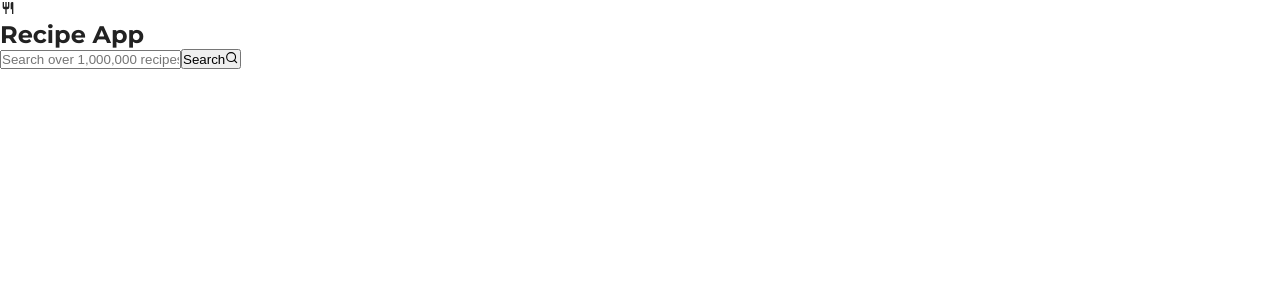
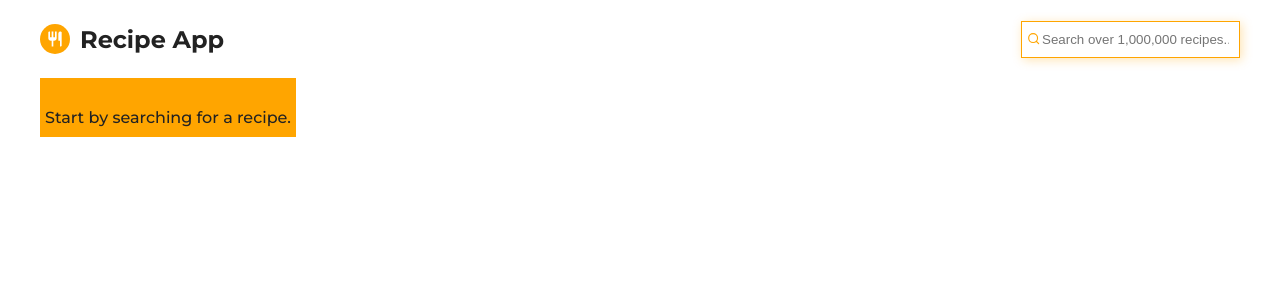
Before and after one commit to LetsCode20/recipe-app, a React (Create React App) app: page /1 in a window 1280 px wide. Shown: the top 300 px of the page. Built offline with nearby package versions, Linux system fonts and the light colour scheme.

Commit message:
Style the Header and the recipesList with pagination

```diff
--- a/src/Api/loadRecipes.js
+++ b/src/Api/loadRecipes.js
@@ -15,6 +15,7 @@ export const loadRecipes = async (recipeId, setRecipes) => {
     cookingTime: recipe.cooking_time,
     publisher: recipe.publisher,
     ingredients: recipe.ingredients,
+    isFavorite: false,
   };
 
   setRecipes([recipeData]);
--- a/src/Components/DetailsRecipe/DetailsRecipe.component.jsx
+++ b/src/Components/DetailsRecipe/DetailsRecipe.component.jsx
@@ -37,11 +37,6 @@ const DetailsRecipe = ({ recipes, isLoading }) => {
                 <Bs.BsPlusCircle />
               </div>
             </div>
-
-            <div>
-              <Bs.BsBookmark />
-              <Bs.BsBookmarkFill />
-            </div>
           </div>
 
           {/* Recipe Ingredients */}
--- a/src/Components/Header/Header.component.jsx
+++ b/src/Components/Header/Header.component.jsx
@@ -1,16 +1,21 @@
 import React from 'react';
 import * as Bi from 'react-icons/bi';
 import * as Fi from 'react-icons/fi';
+import { HeaderContainer, HeaderForm, HeaderTitle } from './Header.style';
 
 const Header = ({ search, handleChange, handleSubmit }) => {
   return (
-    <header>
-      <div>
+    <HeaderContainer>
+      <HeaderTitle to='/'>
         <Bi.BiRestaurant />
         <h2>Recipe App</h2>
-      </div>
+      </HeaderTitle>
 
-      <form onSubmit={handleSubmit}>
+      <HeaderForm onSubmit={handleSubmit}>
+        <button onSubmit={handleSubmit}>
+          <Fi.FiSearch />
+        </button>
+
         <input
           type='text'
           name='search'
@@ -18,12 +23,8 @@ const Header = ({ search, handleChange, handleSubmit }) => {
           value={search}
           onChange={handleChange}
         />
-        <button onSubmit={handleSubmit}>
-          Search
-          <Fi.FiSearch />
-        </button>
-      </form>
-    </header>
+      </HeaderForm>
+    </HeaderContainer>
   );
 };
 
--- a/src/Components/Header/Header.style.js
+++ b/src/Components/Header/Header.style.js
@@ -0,0 +1,54 @@
+import { Link } from 'react-router-dom';
+import styled from 'styled-components';
+
+export const HeaderContainer = styled.header`
+  display: flex;
+  justify-content: space-between;
+  padding: 20px 40px;
+`;
+
+export const HeaderTitle = styled(Link)`
+  display: flex;
+  align-items: center;
+  text-decoration: none;
+  color: #222;
+
+  svg {
+    font-size: 20px;
+    margin-right: 10px;
+    color: #fff;
+    background-color: orange;
+    border-radius: 50%;
+    padding: 5px;
+  }
+`;
+
+export const HeaderForm = styled.form`
+  display: flex;
+  align-items: center;
+
+  input {
+    background: none;
+    padding: 10px 20px;
+    border: 1px solid #ffa500;
+    box-shadow: 2px 2px 10px 0px rgba(255, 165, 0, 0.3);
+    -webkit-box-shadow: 2px 2px 10px 0px rgba(255, 165, 0, 0.3);
+    -moz-box-shadow: 2px 2px 10px 0px rgba(255, 165, 0, 0.3);
+
+    ::placeholder {
+      margin-right: -10px;
+    }
+  }
+
+  button {
+    padding: 10px;
+    background: none;
+    border: none;
+
+    svg {
+      margin-right: -45px;
+      margin-top: 2px;
+      color: #ffa500;
+    }
+  }
+`;
--- a/src/Components/Pagination/Pagination.component.jsx
+++ b/src/Components/Pagination/Pagination.component.jsx
@@ -1,14 +1,15 @@
 import React from 'react';
+import { PaginationNav } from './Pagination.style';
 
 const Pagination = ({ recipesPerPage, totalRecipes, paginate }) => {
   const pageNumbers = [];
 
-  for (let i = 0; i < Math.ceil(totalRecipes / recipesPerPage); i++) {
+  for (let i = 1; i < Math.ceil(totalRecipes / recipesPerPage); i++) {
     pageNumbers.push(i);
   }
 
   return (
-    <nav>
+    <PaginationNav>
       <ul>
         {pageNumbers.map((pageNumber) => (
           <li key={pageNumber}>
@@ -16,7 +17,7 @@ const Pagination = ({ recipesPerPage, totalRecipes, paginate }) => {
           </li>
         ))}
       </ul>
-    </nav>
+    </PaginationNav>
   );
 };
 
--- /dev/null
+++ b/src/Components/Pagination/Pagination.style.js
@@ -0,0 +1,21 @@
+import styled from 'styled-components';
+
+export const PaginationNav = styled.nav`
+  ul {
+    list-style-type: none;
+    display: flex;
+    flex-wrap: wrap;
+    justify-content: center;
+  }
+
+  li {
+    margin: 10px;
+  }
+
+  button {
+    cursor: pointer;
+    padding: 10px;
+    background: #fff;
+    border: none;
+  }
+`;
--- a/src/Components/RecipesList/RecipesList.component.jsx
+++ b/src/Components/RecipesList/RecipesList.component.jsx
@@ -1,36 +1,42 @@
 import React from 'react';
 import { Link } from 'react-router-dom';
 import Loading from '../Loading/Loading';
+import {
+  RecipesListContainer,
+  RecipesListMsg,
+  RecipesListSection,
+} from './RecipesList.style';
 
 const RecipesList = ({ recipesList, isLoading, handleChangeId }) => {
   return (
-    <section>
+    <RecipesListSection>
+      {/* Loading */}
       {isLoading && <Loading />}
-      {recipesList ? (
+
+      {/* Recipes List */}
+      {recipesList.length ? (
         recipesList.map((item, idx) => (
-          <div key={idx} onClick={() => handleChangeId(item.id)}>
+          <RecipesListContainer
+            key={idx}
+            onClick={() => handleChangeId(item.id)}
+          >
             <Link to={`/${item.id}`}>
               <div>
-                <img
-                  src={item.image_url}
-                  alt={item.title}
-                  width='200'
-                  height='200'
-                />
+                <img src={item.image_url} alt={item.title} />
               </div>
               <div>
-                <h2 style={{ width: '200px' }}>{item.title}</h2>
-                <p>{item.publisher}</p>
+                <h2>{item.title}</h2>
+                <span>{item.publisher}</span>
               </div>
             </Link>
-          </div>
+          </RecipesListContainer>
         ))
       ) : (
-        <div>
+        <RecipesListMsg>
           <p>Start by searching for a recipe.</p>
-        </div>
+        </RecipesListMsg>
       )}
-    </section>
+    </RecipesListSection>
   );
 };
 
--- a/src/Components/RecipesList/RecipesList.style.js
+++ b/src/Components/RecipesList/RecipesList.style.js
@@ -0,0 +1,44 @@
+import styled from 'styled-components';
+
+export const RecipesListSection = styled.section`
+  /* padding: 10px 0;
+  margin-left: 40px;
+  width: 20vw;
+background: #ffa500; */
+`;
+
+export const RecipesListContainer = styled.div`
+  a {
+    display: flex;
+    align-items: center;
+    text-decoration: none;
+    color: #222;
+    padding: 10px;
+    transition: background 0.3s linear, color 0.3s linear;
+
+    &:hover {
+      background: #ff7500;
+      color: #fff;
+    }
+  }
+
+  img {
+    width: 50px;
+    height: 50px;
+    border-radius: 50%;
+    margin-right: 10px;
+  }
+
+  h2 {
+    font-size: 18px;
+  }
+
+  span {
+    font-size: 12px;
+  }
+`;
+
+export const RecipesListMsg = styled.div`
+  margin-top: 20px;
+  text-align: center;
+`;
--- /dev/null
+++ b/src/Views/Home.styled.js
@@ -0,0 +1,8 @@
+import styled from 'styled-components';
+
+export const RecipesListPage = styled.div`
+  padding: 10px 0;
+  margin-left: 40px;
+  width: 20vw;
+  background: #ffa500;
+`;
--- a/src/Views/Home.view.jsx
+++ b/src/Views/Home.view.jsx
@@ -1,10 +1,12 @@
 import React, { useEffect, useState } from 'react';
+import { Route, Routes } from 'react-router-dom';
+import { loadRecipes, loadSearchRecipe } from '../Api/loadRecipes';
+
 import DetailsRecipe from '../Components/DetailsRecipe/DetailsRecipe.component';
 import RecipesList from '../Components/RecipesList/RecipesList.component';
-import { Route, Routes } from 'react-router-dom';
 import Header from '../Components/Header/Header.component';
-import { loadRecipes, loadSearchRecipe } from '../Api/loadRecipes';
 import Pagination from '../Components/Pagination/Pagination.component';
+import { RecipesListPage } from './Home.styled';
 
 const Home = () => {
   const [recipes, setRecipes] = useState([]);
@@ -14,7 +16,7 @@ const Home = () => {
   const [isLoadingRecipes, setIsLoadingRecipes] = useState(false);
   const [isLoadingRecipesList, setIsLoadingRecipesList] = useState(false);
   const [currentPage, setCurrentPage] = useState(1);
-  const [recipesPerPage, setRecipesPerPage] = useState(10);
+  const [recipesPerPage] = useState(10);
 
   // Get Current Recipes
   const indexOfLastRecipe = currentPage * recipesPerPage;
@@ -88,16 +90,14 @@ const Home = () => {
   }, [search]);
 
   return (
-    <div>
+    <>
       <Header
         search={search}
         handleChange={handleChange}
         handleSubmit={handleSubmit}
       />
 
-      <div></div>
-
-      <div style={{ display: 'flex', justifyContent: 'space-around' }}>
+      <RecipesListPage>
         <RecipesList
           recipesList={currentRecipes}
           isLoading={isLoadingRecipes}
@@ -109,20 +109,23 @@ const Home = () => {
           totalRecipes={recipesList.length}
           paginate={paginate}
         />
+      </RecipesListPage>
 
       <Routes>
+        <Route path='/' element={<></>} />
+
         <Route
           path='/:recipeId'
           element={
             <DetailsRecipe
               recipes={recipes}
               isLoading={isLoadingRecipesList}
+              recId={recipeId}
             />
           }
         />
       </Routes>
-      </div>
-    </div>
+    </>
   );
 };
 
```
Lines whose indentation alone changed are shown as unchanged.
